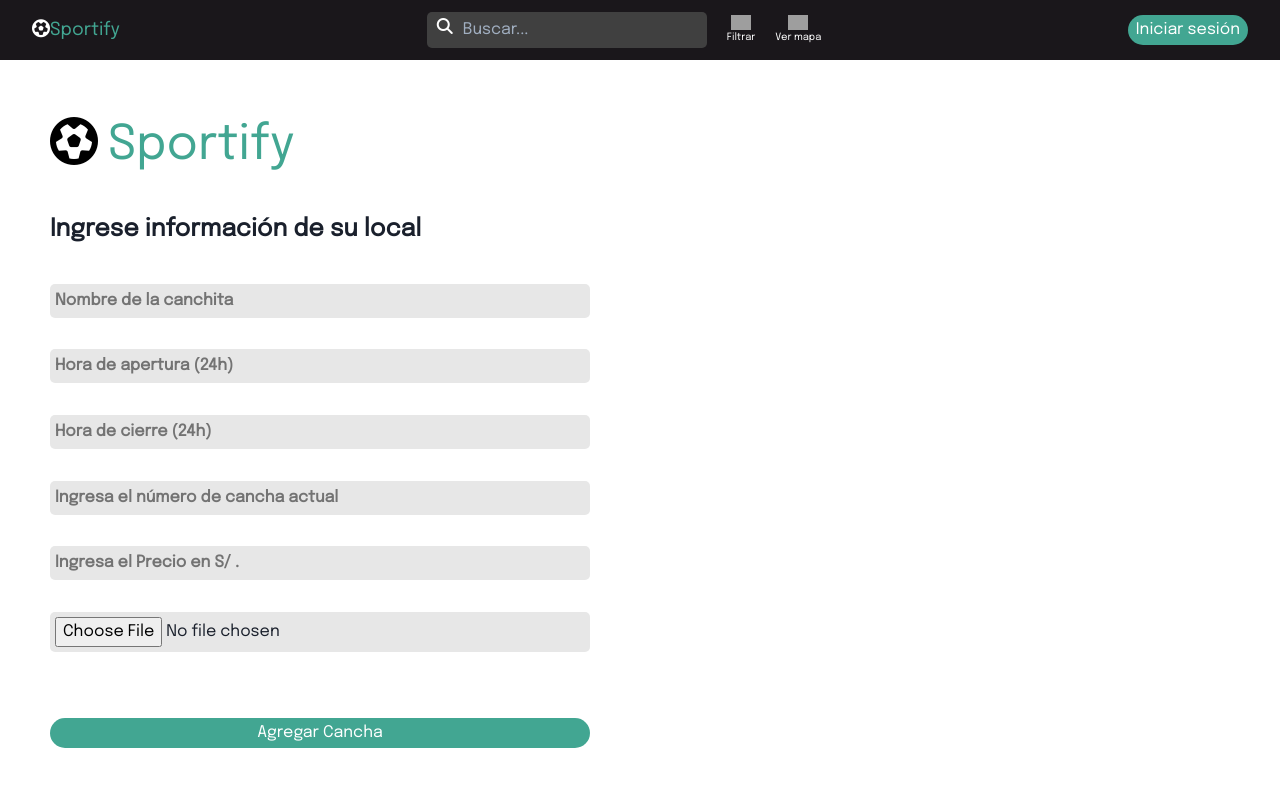
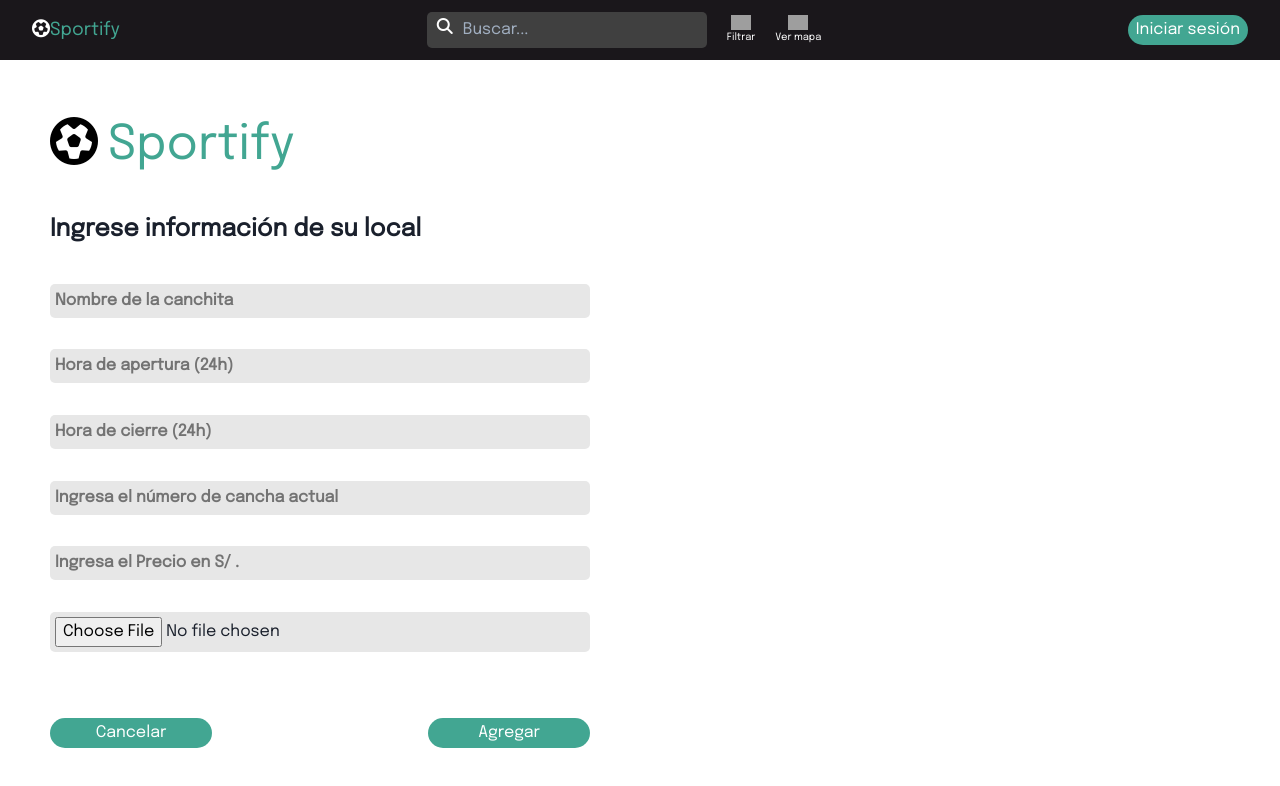
Before and after one commit to jveracal553/Sportify, a React (Create React App) app: page /registercanchita in a window 1280 px wide. Shown: the top 786 px of the page. Built offline with nearby package versions, Linux system fonts and the light colour scheme; grey boxes are pictures that could not be loaded; a web font is replaced by a local one.

Commit message:
boton de cerrar sesion

```diff
--- a/src/Components/GridOwner/index.js
+++ b/src/Components/GridOwner/index.js
@@ -11,6 +11,7 @@
   import { useEffect, useState } from 'react';
   import { Link } from 'react-router-dom';
   import axios from 'axios';
+
 
   const GridCanchitaItem = ({ canchita }) => {
     return (
@@ -55,6 +56,8 @@
     );
   };
 
+
+
   function GridOwner({url = 'http://localhost:3001/api/soccerField'}) {
     const [gridItem, setGridItem] = useState([]);
 
@@ -70,6 +73,9 @@
 
     return (
       <Box p={20}>
+          <Button>
+            Cerrar sesión
+          </Button>
           <Box p={4}>
             <SimpleGrid columns={{ base: 1, md: 3 }} spacing={10} mt={0}>
               {gridItem.map((item) => {
--- a/src/Components/RegistrarCanchita/index.js
+++ b/src/Components/RegistrarCanchita/index.js
@@ -1,6 +1,13 @@
 import { useState } from "react";
 import soccer from '../../images/soccer.jpg';
 import { Link } from "react-router-dom";
+import styled from 'styled-components'
+
+const ContenedorBotones = styled.div`
+  display: flex;
+  flex-direction: row;
+  justify-content: space-between
+`
 
 
 export default function RegistrarCanchita() {
@@ -86,11 +93,14 @@
 
           </form>
         </div>
-        <div>
-        <button className="login-text__button" type="submit" onClick={submit}>
-          Agregar Cancha
-        </button>
-        </div>
+        <ContenedorBotones>
+          <button className="login-text__button" type="submit" onClick={submit} style={{"width": "30%"}}>
+            Cancelar
+          </button>
+          <button className="login-text__button" type="submit" onClick={submit} style={{"width": "30%"}}>
+            Agregar
+          </button>
+        </ContenedorBotones>
       </div>
     </div>
   );
```
Lines whose indentation alone changed are shown as unchanged.
